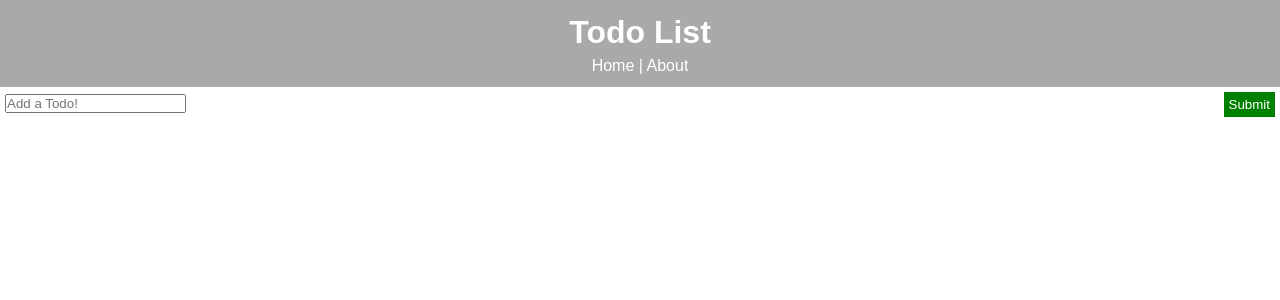
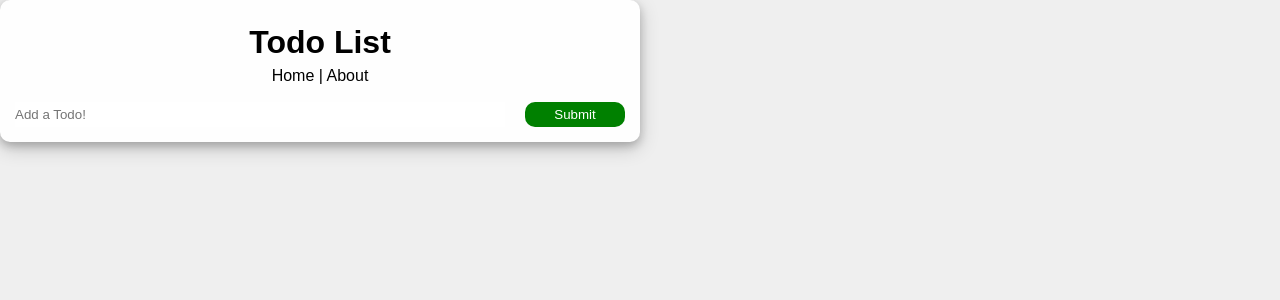
Before and after one commit to akun1/react-todo, a React (Create React App) app: page / in a window 1280 px wide. Shown: the top 300 px of the page. Built offline with nearby package versions, Linux system fonts and the light colour scheme; no server answers.

Commit message:
add css to make pretty

```diff
--- a/src/App.css
+++ b/src/App.css
@@ -4,9 +4,17 @@
   padding: 0;
 }
 
+input:focus,
+select:focus,
+textarea:focus,
+button:focus {
+    outline: none;
+}
+
 body {
   font-family: Arial, Helvetica, sans-serif;
   line-height: 1.4;
+  background-color: #efefef;
 }
 a {
   color: #333;
@@ -14,5 +22,10 @@ a {
 }
 
 .app-container {
-
+  min-width: 300px;
+  max-width: 50vw;
+  padding: 10px;
+  box-shadow: 0 4px 8px 0 rgba(0, 0, 0, 0.2), 0 6px 20px 0 rgba(0, 0, 0, 0.19);
+  border-radius: 10px;
+  background-color: #fefefe;
 }
--- a/src/components/AddTodo/AddTodo.css
+++ b/src/components/AddTodo/AddTodo.css
@@ -1,14 +1,22 @@
 #add-todo-container {
     flex: 10;
     padding: 5px;
+    display: flex;
 }
 
 #create-btn {
     background-color: green;
     color: white;
-    flex: 1;
     float: right;
     cursor: pointer;
     padding: 5px;
     border: none;
+    border-radius: 10px;
+    width: 100px;
 }
+
+#todo-text-area {
+    flex: 1;
+    border: none;
+    margin-right: 20px;
+}
--- a/src/components/AddTodo/AddTodo.js
+++ b/src/components/AddTodo/AddTodo.js
@@ -27,7 +27,7 @@ export class AddTodo extends Component {
   render() {
     return (
         <form onSubmit={this.onSubmit} id="add-todo-container">
-            <input name='title' type='text' title='Add Todo' placeholder='Add a Todo!' value={this.state.title} onChange={this.onChange}/>
+            <input id='todo-text-area' name='title' type='text' title='Add Todo' placeholder='Add a Todo!' value={this.state.title} onChange={this.onChange}/>
             <input type='submit' value='Submit' id='create-btn' />
         </form>
     )
--- a/src/components/TodoItem/TodoItem.css
+++ b/src/components/TodoItem/TodoItem.css
@@ -1,5 +1,5 @@
 #todoitem-container {
-    background-color: #f4f4f4;
+    background-color: clear;
 }
 
 #todoitem {
--- a/src/components/layout/Header/Header.css
+++ b/src/components/layout/Header/Header.css
@@ -1,12 +1,12 @@
 #header-container {
-    background-color: darkgray;
-    color: white;
+    background-color: clear;
+    color: black;
     text-align: center;
     padding: 10px;
 }
 
 .header-link {
     text-decoration: none;
-    color: white;
+    color: black;
     cursor: pointer;
 }
```
